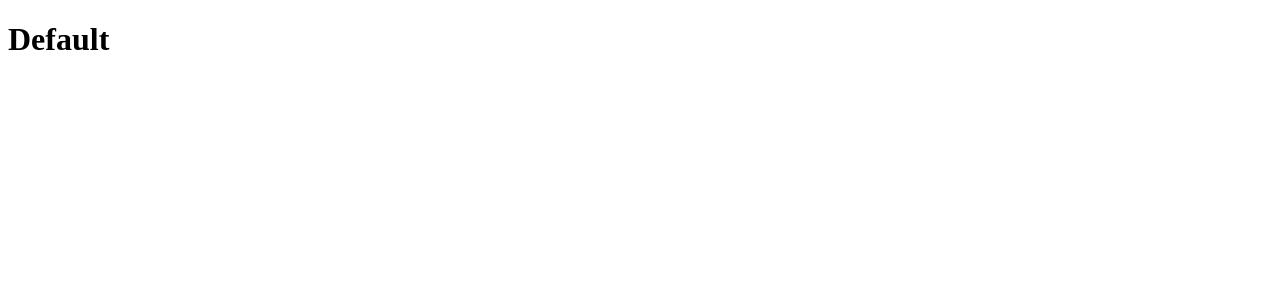
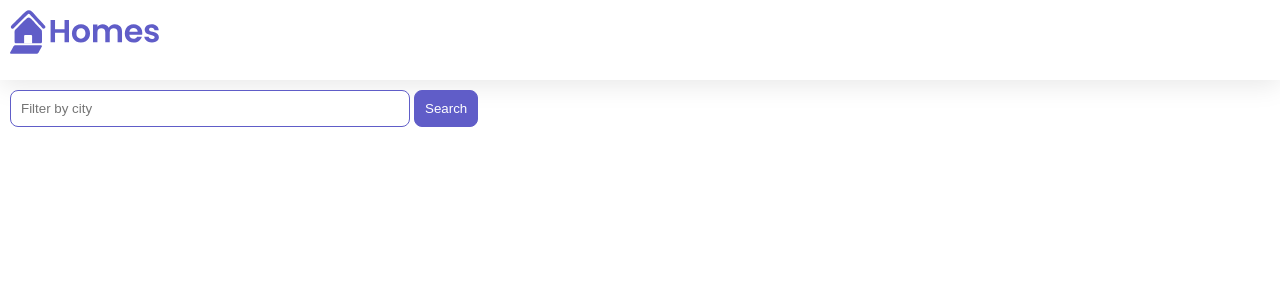
Before and after one commit to Soeren2208/Angular-Tutorial-Home, an Angular app: page / in a window 1280 px wide. Shown: the top 300 px of the page. Built offline with nearby package versions, Linux system fonts and the light colour scheme.

Commit message:
Create HomeComponent

```diff
--- a/src/app/app.component.css
+++ b/src/app/app.component.css
@@ -0,0 +1,12 @@
+:host {
+  --content-padding: 10px;
+}
+header {
+  display: block;
+  height: 60px;
+  padding: var(--content-padding);
+  box-shadow: 0px 5px 25px var(--shadow-color);
+}
+.content {
+  padding: var(--content-padding);
+}
--- a/src/app/app.component.html
+++ b/src/app/app.component.html
@@ -1 +1,6 @@
-<h1>Default</h1>
+<header class="brand-name">
+  <img class="brand-logo" src="/assets/logo.svg" alt="logo" aria-hidden="true" />
+</header>
+<section class="content">
+  <app-home></app-home>
+</section>
--- a/src/app/app.component.ts
+++ b/src/app/app.component.ts
@@ -1,14 +1,15 @@
 import { Component } from '@angular/core';
 import { CommonModule } from '@angular/common';
 import { RouterOutlet } from '@angular/router';
+import {HomeComponent} from "./home/home.component";
 
 @Component({
   selector: 'app-root',
   standalone: true,
-  imports: [CommonModule, RouterOutlet],
+  imports: [CommonModule, RouterOutlet, HomeComponent],
   templateUrl: './app.component.html',
   styleUrl: './app.component.css'
 })
 export class AppComponent {
-  title = 'Homes';
+
 }
--- /dev/null
+++ b/src/app/home/home.component.css
@@ -0,0 +1,36 @@
+.results {
+  display: grid;
+  column-gap: 14px;
+  row-gap: 14px;
+  grid-template-columns: repeat(auto-fill, minmax(400px, 400px));
+  margin-top: 50px;
+  justify-content: space-around;
+}
+input[type="text"] {
+  border: solid 1px var(--primary-color);
+  padding: 10px;
+  border-radius: 8px;
+  margin-right: 4px;
+  display: inline-block;
+  width: 30%;
+}
+button {
+  padding: 10px;
+  border: solid 1px var(--primary-color);
+  background: var(--primary-color);
+  color: white;
+  border-radius: 8px;
+}
+@media (min-width: 500px) and (max-width: 768px) {
+  .results {
+    grid-template-columns: repeat(2, 1fr);
+  }
+  input[type="text"] {
+    width: 70%;
+  }
+}
+@media (max-width: 499px) {
+  .results {
+    grid-template-columns: 1fr;
+  }
+}
--- /dev/null
+++ b/src/app/home/home.component.html
@@ -0,0 +1,6 @@
+<section>
+  <form>
+    <input type="text" placeholder="Filter by city">
+    <button class="primary" type="button">Search</button>
+  </form>
+</section>
--- a/src/index.html
+++ b/src/index.html
@@ -2,12 +2,13 @@
 <html lang="en">
 <head>
   <meta charset="utf-8">
-  <title>Homes</title>
+  <title>Default</title>
   <base href="/">
   <meta name="viewport" content="width=device-width, initial-scale=1">
   <link rel="icon" type="image/x-icon" href="favicon.ico">
+  <link href="https://fonts.googleapis.com/css2?family=Be+Vietnam+Pro:ital,wght@0,400;0,700;1,400;1,700&display=swap" rel="stylesheet">
 </head>
 <body>
-  <app-root></app-root>
+<app-root></app-root>
 </body>
 </html>
--- a/src/styles.css
+++ b/src/styles.css
@@ -1 +1,23 @@
 /* You can add global styles to this file, and also import other style files */
+* {
+  margin: 0;
+  padding: 0;
+}
+
+body {
+  font-family: 'Be Vietnam Pro', sans-serif;
+}
+:root {
+  --primary-color: #605DC8;
+  --secondary-color: #8B89E6;
+  --accent-color: #e8e7fa;
+  --shadow-color: #E8E8E8;
+}
+
+button.primary {
+  padding: 10px;
+  border: solid 1px var(--primary-color);
+  background: var(--primary-color);
+  color: white;
+  border-radius: 8px;
+}
```
Also changed, not shown: src/app/home/home.component.ts (added, +13 -0 lines), 1 other file (tests, documents, lock files or other folders).
